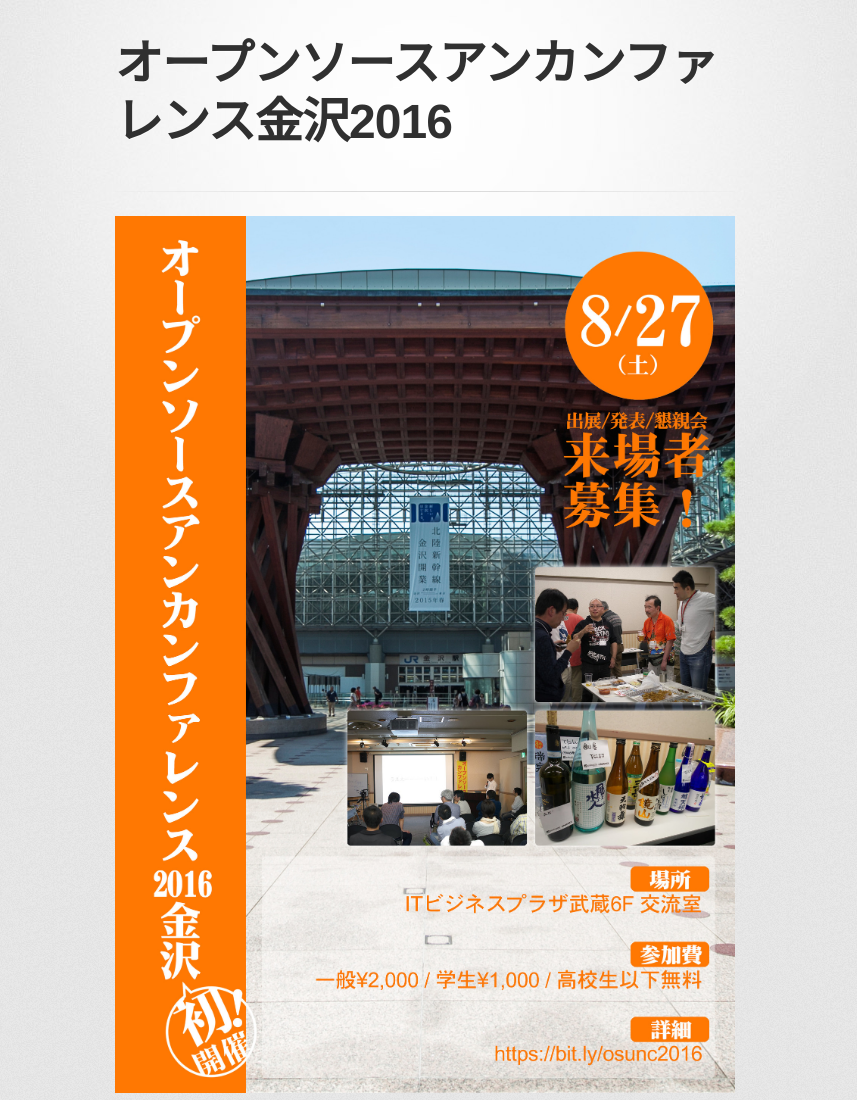
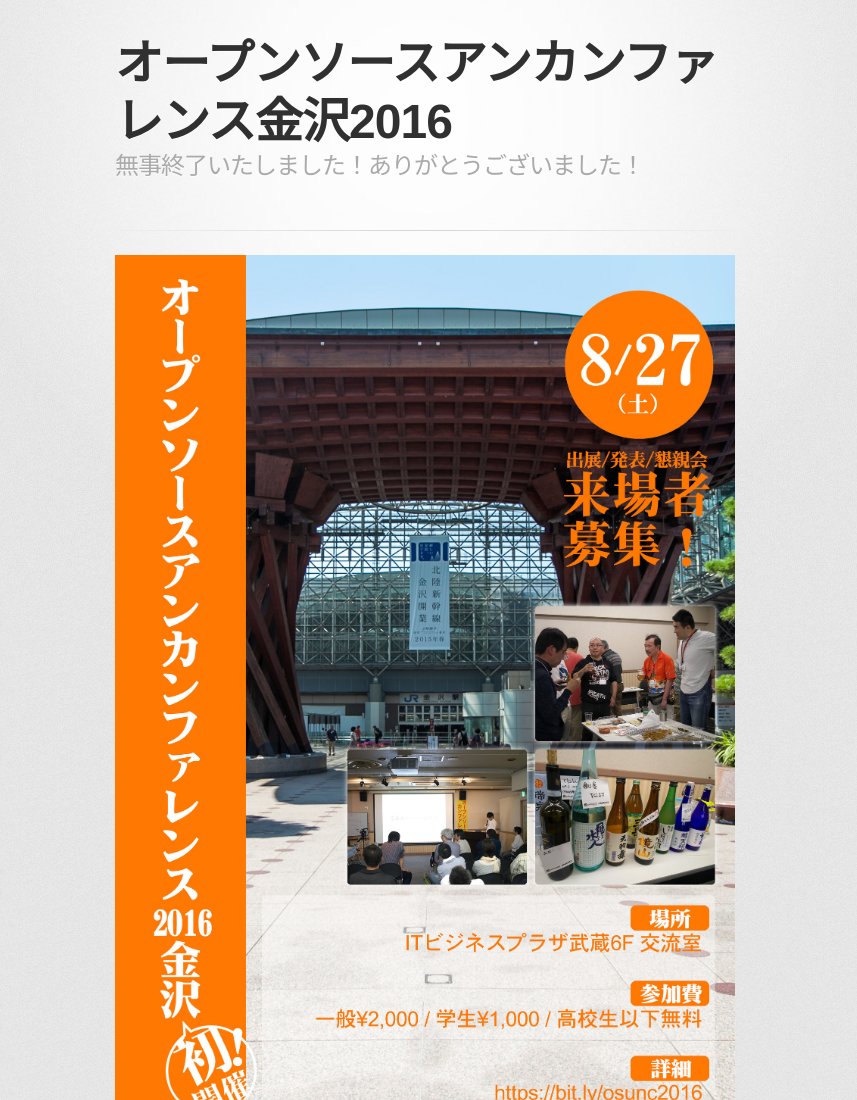
Before and after one commit to osunc-kanazawa/osunc-kanazawa.github.io, a plain HTML site: page index.html in a window 1280 px wide. Shown: the top 1100 px of the page, without its empty margins (215-1072 px from the left). Drawn offline with Linux system fonts and the light colour scheme; a web font is replaced by a local one.

Commit message:
Update index.html

```diff
--- a/index.html
+++ b/index.html
@@ -19,6 +19,7 @@
 
         <header>
           <h1>オープンソースアンカンファレンス金沢2016</h1>
+          <h2>無事終了いたしました！ありがとうございました！</h2>
         </header>
 
         <hr>
```
